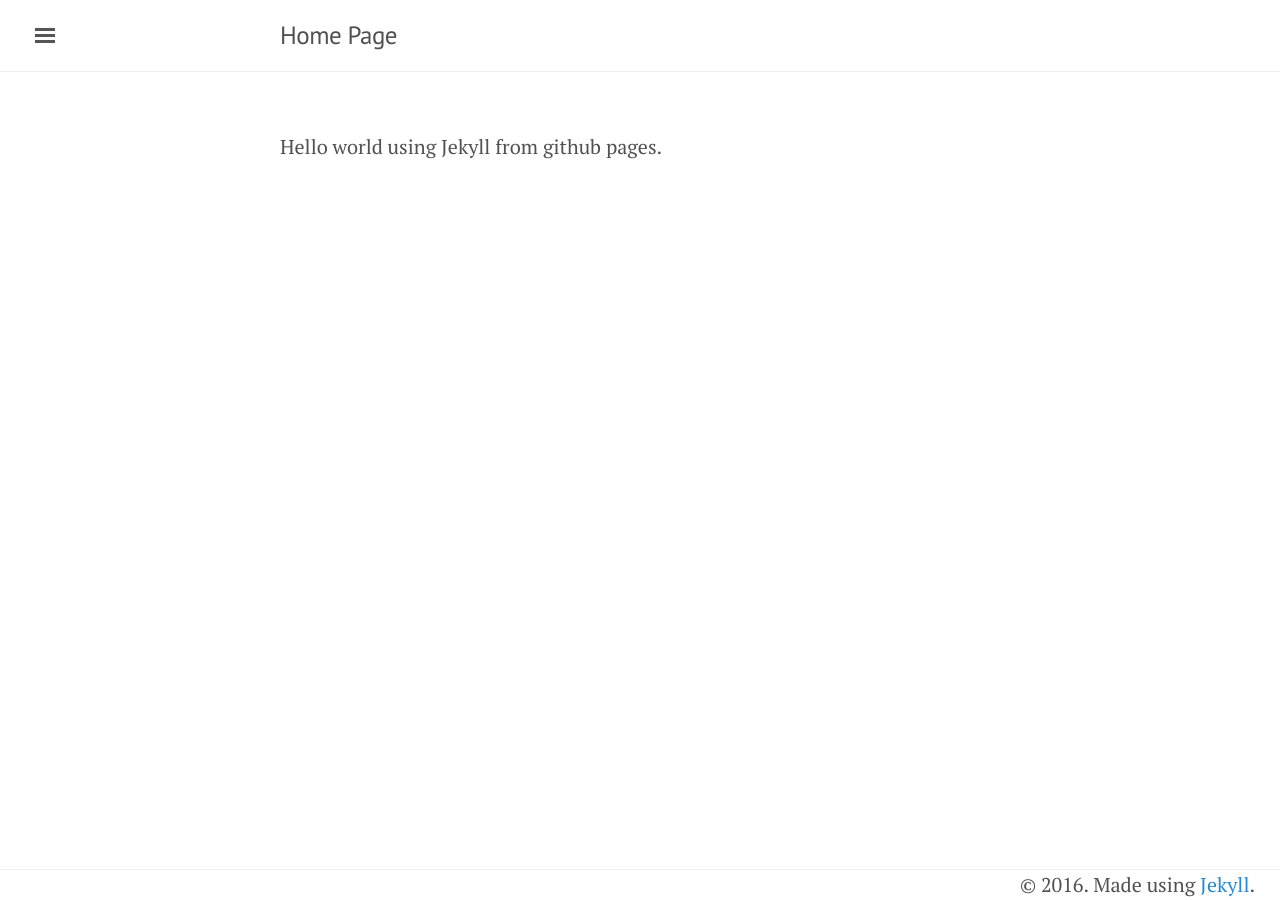
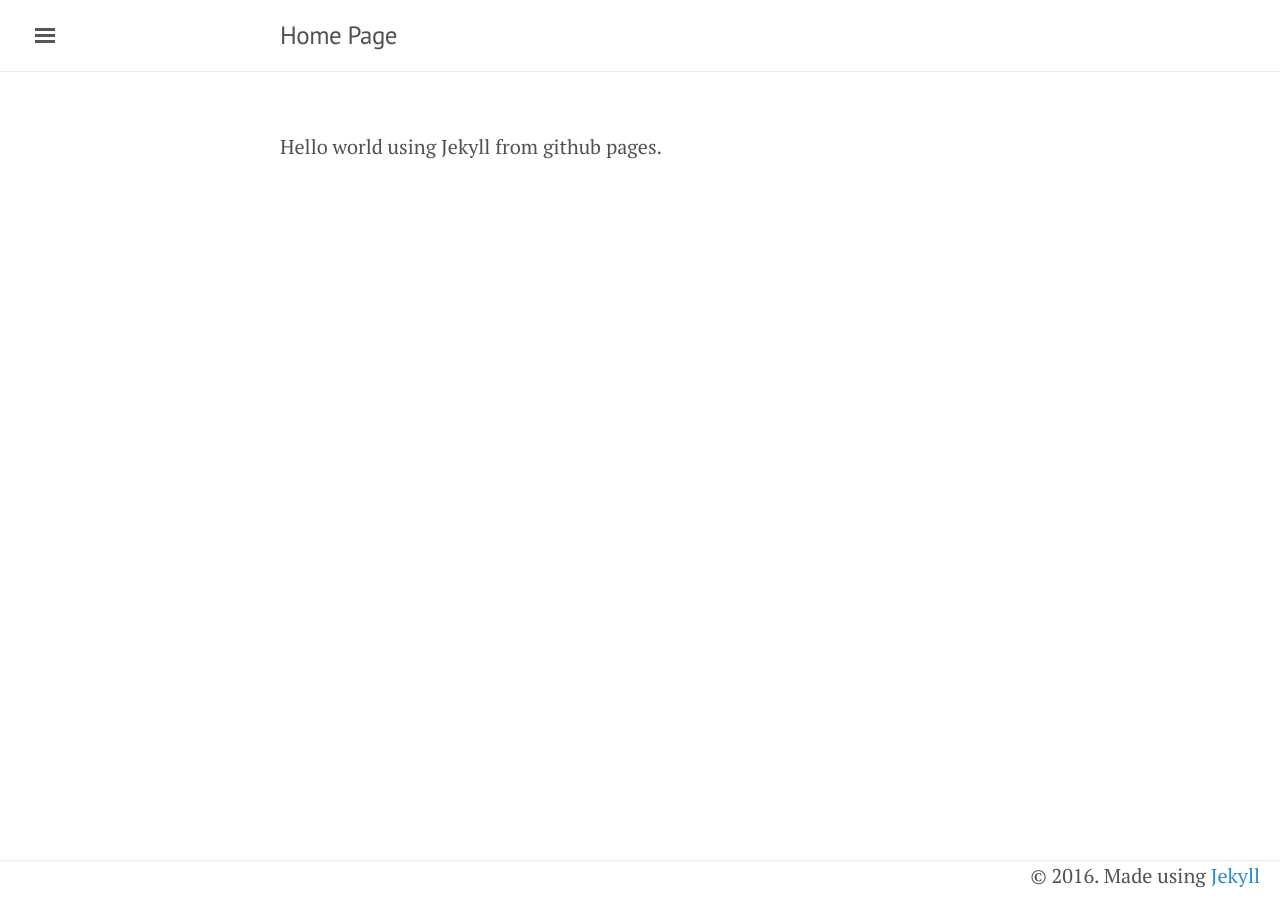
Before and after one commit to san-santra/san-santra.github.io, a Jekyll site: the page built from index.html, in a window 1280 px wide. Built offline with Jekyll 4.4.1, drawn with Linux system fonts in a browser that asks for light colours; nearby versions of some CDN libraries.

Commit message:
Sticky footer fix

```diff
--- a/_includes/foot.html
+++ b/_includes/foot.html
@@ -1,4 +1,4 @@
 
 <footer class="footer">
-  &copy; {{ site.time | date: '%Y' }}. Made using <a href="https://jekyllrb.com/">Jekyll</a>.
+  &copy; {{ site.time | date: '%Y' }}. Made using <a href="https://jekyllrb.com/">Jekyll</a>
 </footer>
--- a/public/css/main.css
+++ b/public/css/main.css
@@ -1,17 +1,29 @@
-/* html, body{ */
-/*     height: 100% */
-/* } */
+html, body, .wrap{
+    height: 100%
+}
+
+body > .wrap{
+    height: auto;
+    min-height: 100%;
+}
+
+.wrap{
+    padding-bottom: 2em;
+}
 
 .footer {
-  position: absolute;
+    clear: both;
+    position: relative;
+    /* z-index: 10; */
     bottom: 0;
     width: 100%;
     /* Set the fixed height of the footer here */
-  /* height: 10px; */
+    height: 2em;
+    margin-top: -2em;
 
     /* ----- */
     border-top: 1px solid #eee;
     text-align: right;
-  padding-right: 25px;
+    padding-right: 1em;
 
 }
```
Lines whose indentation alone changed are shown as unchanged.
